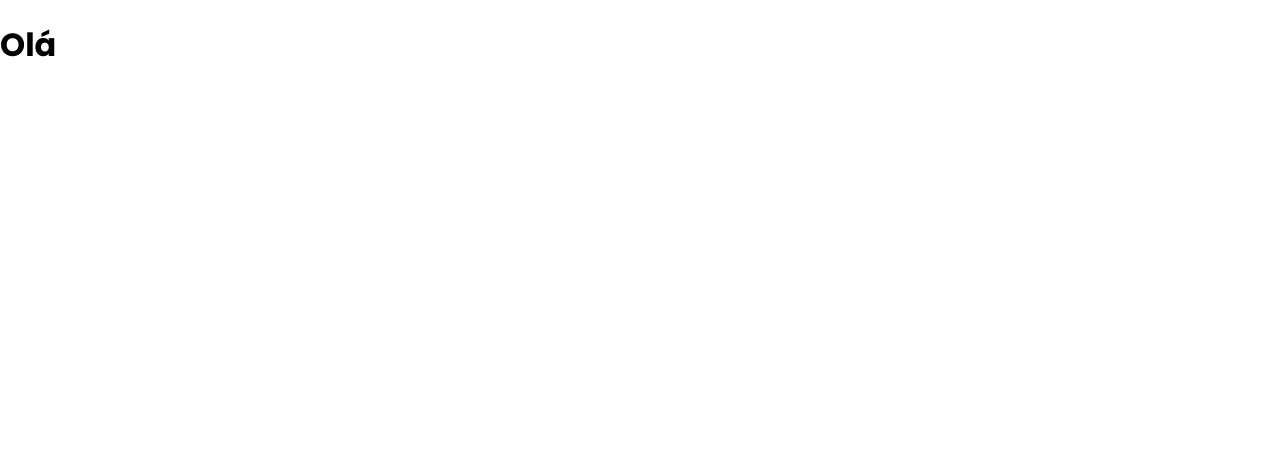
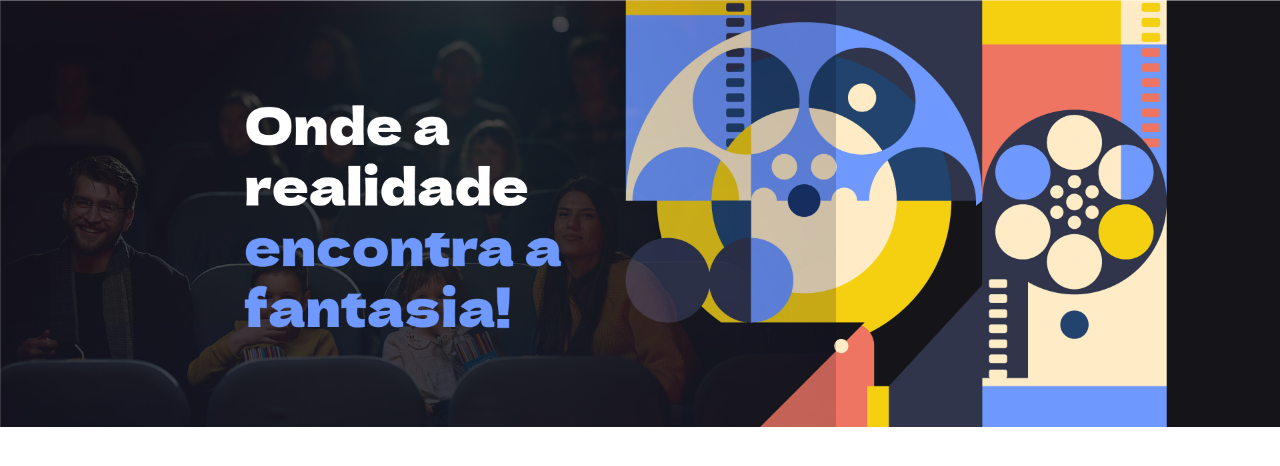
Before and after one commit to InacioSouza/luz-e-cena, a React (Vite) app: page / in a window 1280 px wide. Shown: the top 466 px of the page. Built offline with nearby package versions, Linux system fonts and the light colour scheme; a web font is replaced by a local one.

Commit message:
ui: Componente Banner implementado

```diff
--- a/src/App.tsx
+++ b/src/App.tsx
@@ -1,9 +1,10 @@
+import Banner from "./components/Banner/Banner"
 
 
 function App() {
 
   return (
-      <h1>Olá</h1>
+      <Banner src="./images/banner.png" alt="Banner"/>
   )
 }
 
--- /dev/null
+++ b/src/components/Banner/Banner.module.css
@@ -0,0 +1,4 @@
+.banner {
+    width: 100%;
+    margin-bottom: -7px;
+}
--- /dev/null
+++ b/src/components/Banner/Banner.tsx
@@ -0,0 +1,18 @@
+import styles from './Banner.module.css'
+
+type BannerProps = {
+    src: string,
+    alt: string
+}
+
+const Banner = ({src, alt}: BannerProps) => {
+    return (
+        <img
+            src={src}
+            alt={alt}
+            className={styles.banner}
+        />
+    );
+}
+
+export default Banner;
```
Also changed, not shown: public/images/banner.png (added).
